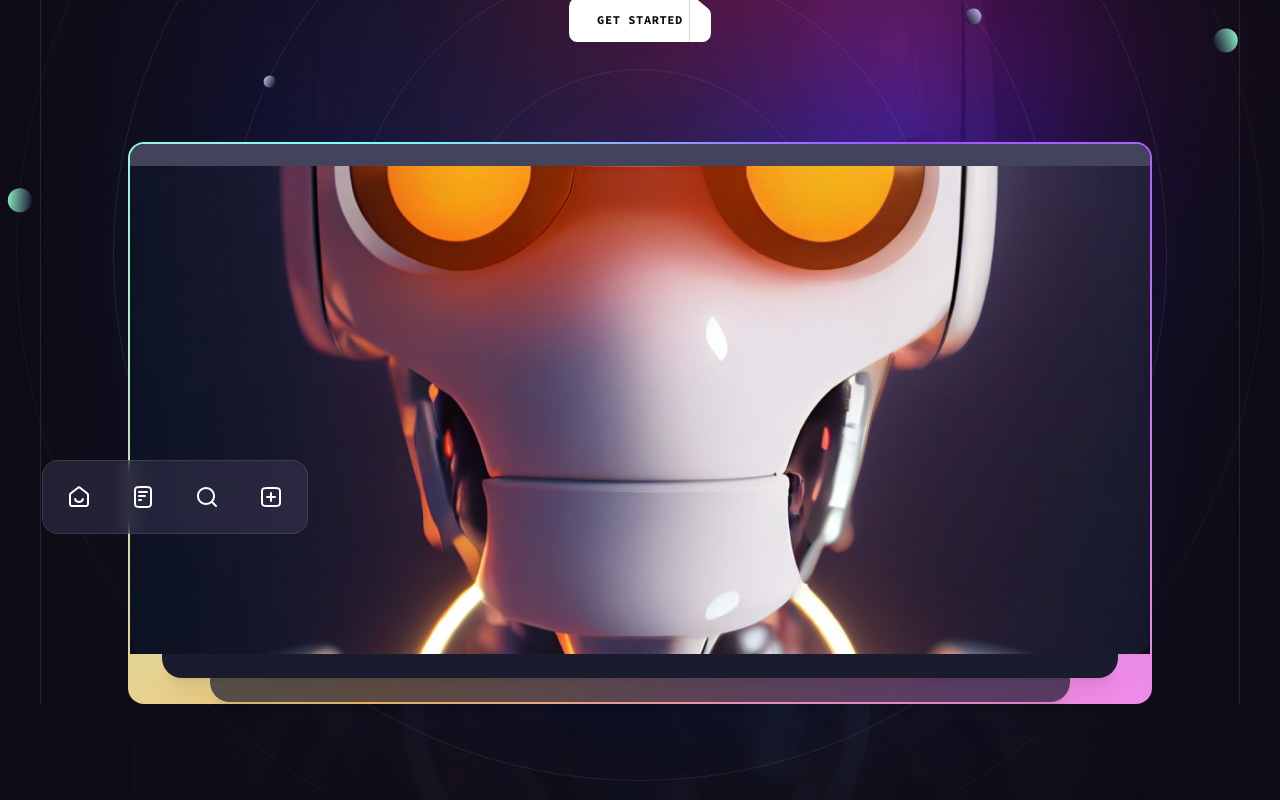
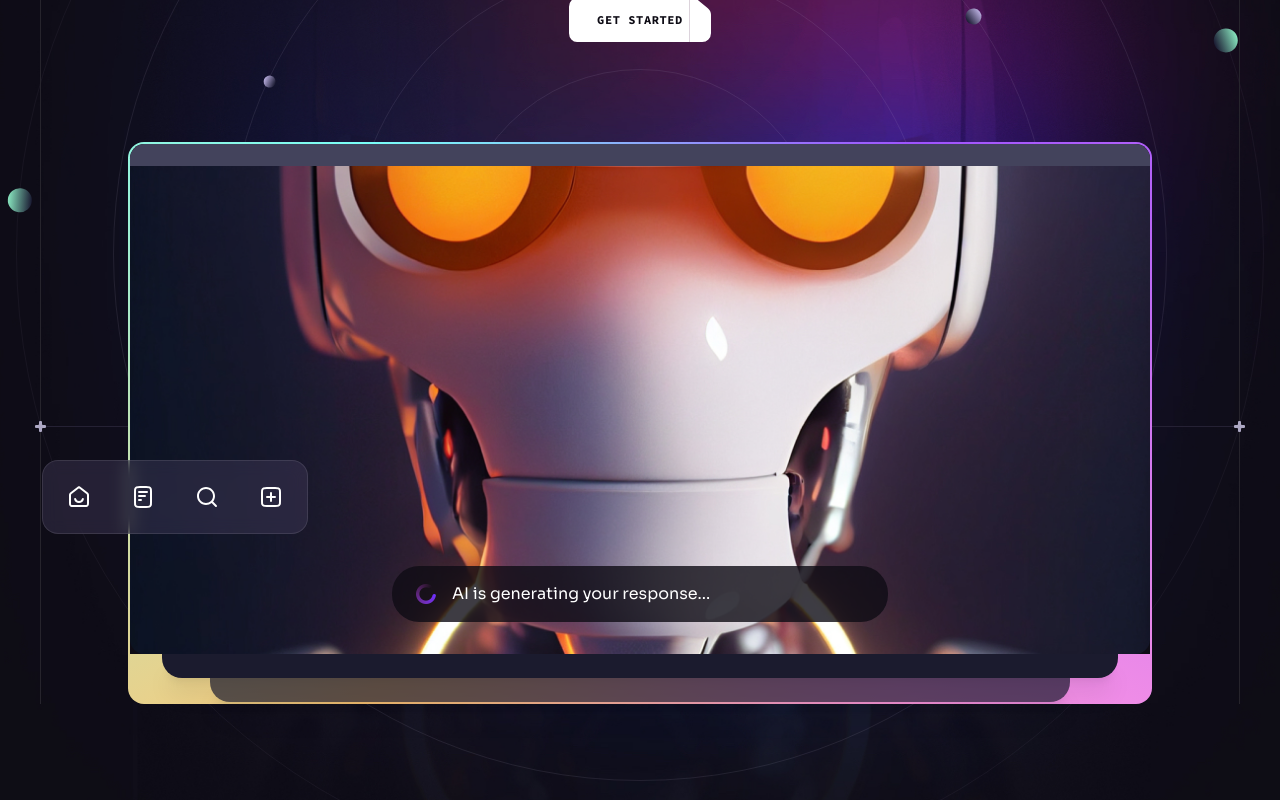
Before and after one commit to AksharaPandey/Brainwave, a React (Vite) app: page / in a window 1280 px wide. Shown: the part 458-1258 px from the top of the page. Built offline with nearby package versions, Linux system fonts and the light colour scheme.

Commit message:
Updated popups

```diff
--- /dev/null
+++ b/src/components/Generating.jsx
@@ -0,0 +1,16 @@
+import React from "react";
+import { loading } from "../assets";
+const Generating = ({ className }) => {
+  return (
+    <div
+      className={`flex items-center h-[3.5rem] px-6 bg-n-8/80 rounded-[1.7rem] ${
+        className || ""
+      } text-base`}
+    >
+      <img className="w-5 h-5 mr-4" src={loading} alt="Loading" />
+      AI is generating your response...
+    </div>
+  );
+};
+
+export default Generating;
--- a/src/components/Hero.jsx
+++ b/src/components/Hero.jsx
@@ -5,6 +5,7 @@
 import { heroIcons } from "../constants";
 import { ScrollParallax } from "react-just-parallax";
 import { useRef } from "react";
+import Generating from "./Generating";
 const Hero = () => {
   const parallaxRef = useRef(null);
   return (
@@ -18,7 +19,7 @@
       <div className="container relative" ref={parallaxRef}>
         <div className="relative z-1 max-w-[62rem] mx-auto text-center mb-[3.875rem] md:mb-20 lg:mb-[6.25rem]">
           <h1 className="h1 mb-6">
-            Explore the Possibilities of AI Chatting with {""}
+            Explore the Possibilities &nbsp; of AI &nbsp; Chatting with {""}
             <span className="inline-block relative">
               Brainwave{" "}
               <img
@@ -50,6 +51,8 @@
                   height={490}
                   alt="AI"
                 />
+                <Generating className="absolute left-4 right-4 bottom-5 md:left-1/2 md:right-auto md:bottom-8 md:w-[31rem] md:-translate-x-1/2" />
+
                 <ScrollParallax isAbsolutelyPositioned>
                   <ul className="hidden absolute -left-[5.5rem] bottom-[7.5rem] px-1 py-1 bg-n-9/40 backdrop-blur border border-n-1/10 rounded-2xl xl:flex">
                     {heroIcons.map((icon, index) => (
@@ -75,6 +78,7 @@
           <BackgroundCircles />
         </div>
       </div>
+      <BottomLine />
     </Section>
   );
 };
```
